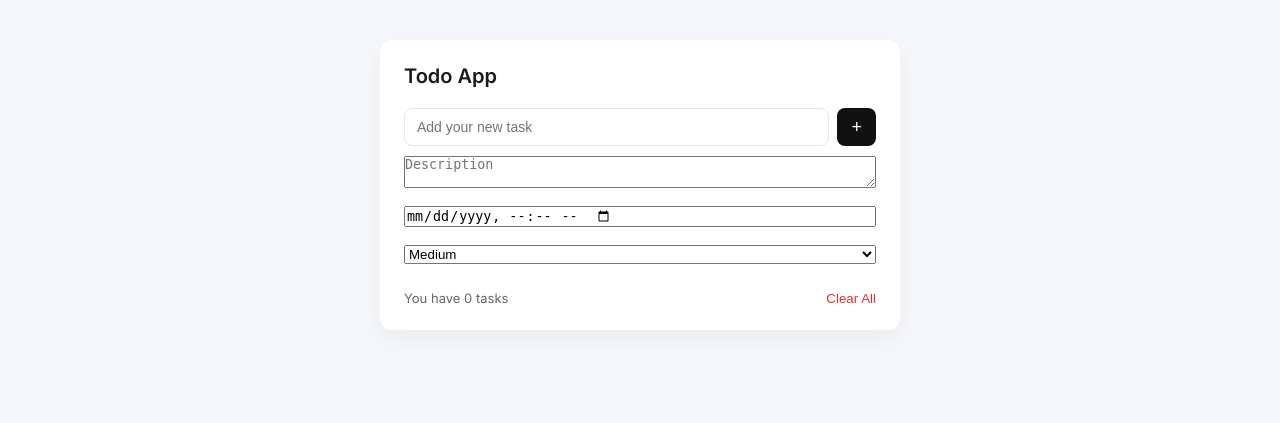
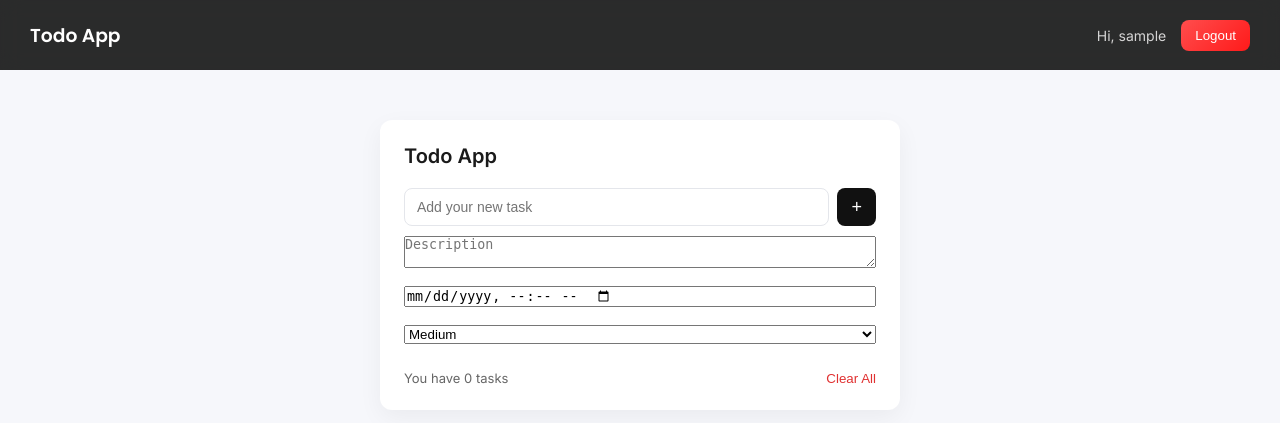
Before and after one commit to sankalp90/django-todo-app, a Django app: page / in a window 1280 px wide. Shown: the top 423 px of the page. Run offline with Django 5.2, Linux system fonts and the light colour scheme; the visitor is signed in with stand-in values (Sample User, id 1); data that the repository does not hold is empty.

Commit message:
added navigation bar and logout functionality

```diff
--- a/accounts/templates/accounts/login.html
+++ b/accounts/templates/accounts/login.html
@@ -4,6 +4,7 @@
 <head>
     <title>Login</title>
     <link rel="stylesheet" href="{% static 'css/style.css' %}">
+    <meta name="viewport" content="width=device-width, initial-scale=1">
 </head>
 <body>
 
--- a/accounts/templates/accounts/signup.html
+++ b/accounts/templates/accounts/signup.html
@@ -5,6 +5,7 @@
 <head>
     <title>Sign Up</title>
     <link rel="stylesheet" href="{% static 'css/style.css' %}">
+    <meta name="viewport" content="width=device-width, initial-scale=1">
 </head>
 <body>
 
--- a/static/css/style.css
+++ b/static/css/style.css
@@ -437,3 +437,52 @@ input[type="checkbox"]:checked {
     text-align: center;
     border: 1px solid #b2f2bb;
 }
+
+
+/* navbar*/
+.navbar {
+    position: fixed;
+    top: 0;
+    width: 100%;
+    height: 70px;
+    background: rgba(20, 20, 20, 0.9);
+    backdrop-filter: blur(10px);
+    display: flex;
+    justify-content: space-between;
+    align-items: center;
+    padding: 0 30px;
+    z-index: 1000;
+    color: white;
+}
+
+.nav-left h3 {
+    font-family: "Poppins", sans-serif;
+    font-weight: 600;
+}
+
+.nav-right {
+    display: flex;
+    align-items: center;
+    gap: 15px;
+}
+
+.user-name {
+    font-size: 14px;
+    opacity: 0.8;
+}
+
+.logout-btn {
+    padding: 8px 14px;
+    border: none;
+    border-radius: 8px;
+    background: linear-gradient(135deg, #ff4d4d, #ff1a1a);
+    color: white;
+    font-weight: 500;
+    cursor: pointer;
+    transition: 0.3s ease;
+}
+
+.logout-btn:hover {
+    transform: scale(1.05);
+    box-shadow: 0 0 10px rgba(255, 0, 0, 0.5);
+}
--- a/todo/templates/todo/list.html
+++ b/todo/templates/todo/list.html
@@ -11,7 +11,7 @@
 </head>
 <body>
 
-<div class="todo-container">
+<div class="todo-container" style="margin-top: 80px;">
     <h2>Todo App</h2>
 
     <!-- ADD TASK -->
@@ -52,7 +52,7 @@
         <p>{{ todo.description }}</p>
 
         <small class="priority-{{ todo.priority }}">
-            Due: {{ todo.due_date|default:"No date" }} |
+            Due date: {{ todo.due_date|default:"No date" }} |
             Priority: {{ todo.get_priority_display }}
         </small>
     </div>
@@ -146,4 +146,20 @@ function enableEdit(id) {
 </script>
 
 </body>
+
+<!-- navigation bar -->
+<nav class="navbar">
+    <div class="nav-left">
+        <h3>Todo App</h3>
+    </div>
+
+    <div class="nav-right">
+        <span class="user-name">Hi, {{ request.user.username }}</span>
+
+        <form method="POST" action="{% url 'logout' %}">
+            {% csrf_token %}
+            <button type="submit" class="logout-btn">Logout</button>
+        </form>
+    </div>
+</nav>
 </html>
```
Also changed, not shown: accounts/views.py (+5 -4 lines).
